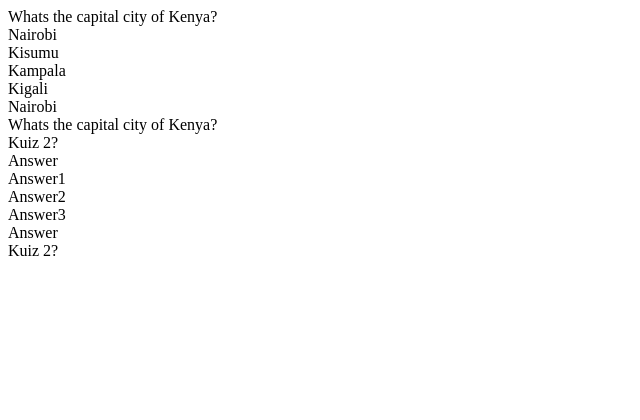
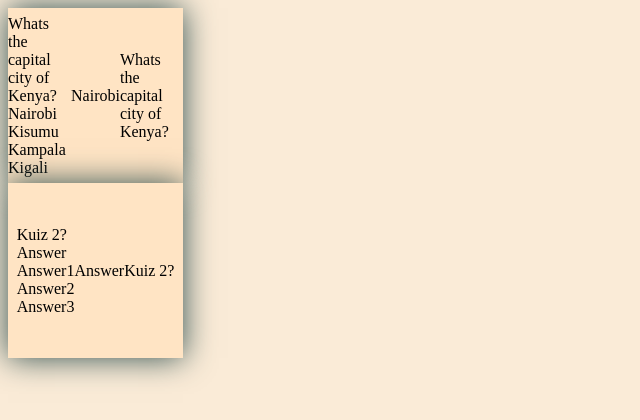
Before and after one commit to Shai9/Quizzy, a React (Create React App) app: page / in a window 1280 px wide. Shown: the top 420 px of the page, without its empty margins (0-640 px from the left). Built offline with nearby package versions, Linux system fonts and the light colour scheme.

Commit message:
updated code

```diff
--- a/src/App.js
+++ b/src/App.js
@@ -1,5 +1,6 @@
 import React , { useState } from "react";
 import KuizcardList from "./components/KuizcardList"
+import './app.css';
 
 function App() {
   const [kuizcards , setKuizcards] = useState(SAMPLE_KUIZCARDS)
--- /dev/null
+++ b/src/app.css
@@ -0,0 +1,29 @@
+body{
+  background-color: antiquewhite;
+}
+
+.card{
+  display: flex;
+  position: relative;
+  align-items: center;
+  border-radius: .25;
+  box-shadow: 0 0 30px darkslategray;
+  background-color: bisque;
+  justify-content: center;
+  height: 175px;
+  width: 175px;
+
+}
+.card.back-side{
+  position: absolute;
+  padding: 2rem;
+  backface-visibility: hidden;
+  transform: rotateY('180');
+}
+
+.card.front{
+  position: absolute;
+  padding: 2rem;
+  backface-visibility: hidden;
+
+}
--- a/src/components/Kuizcard.js
+++ b/src/components/Kuizcard.js
@@ -10,7 +10,7 @@ export default function Kuizcard( { kuizcard }) {
          {kuizcard.kuiz}
          <div className='kuizcard-choices'>
           { kuizcard.choices.map(choice => {
-            return <div className='kuizcard-choice'>{choice}</div>
+            return <div className='kuizcard-choice' key={choice}>{choice}</div>
           })}
          </div>
 
```
Also changed, not shown: src/App.css (deleted).
